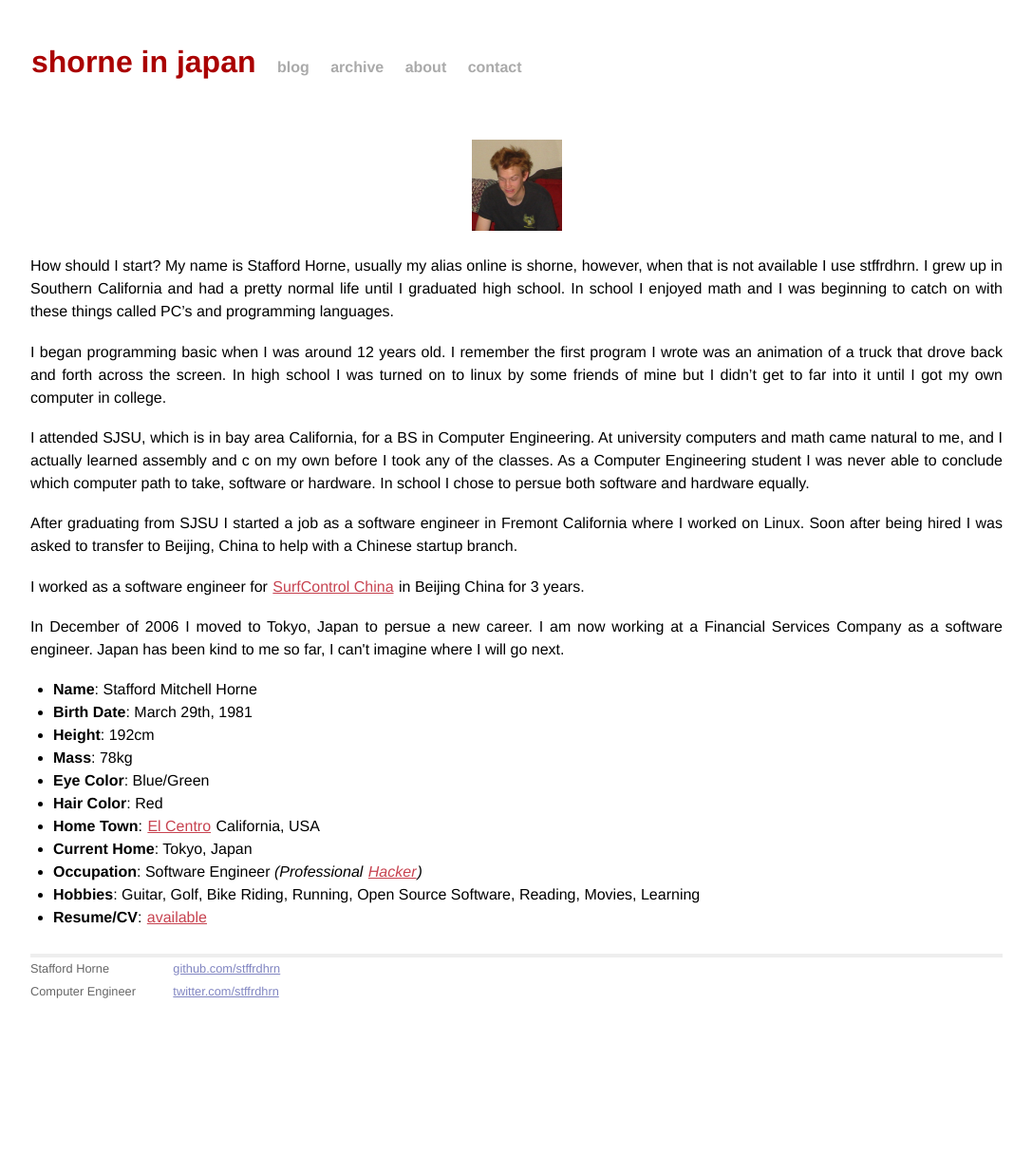
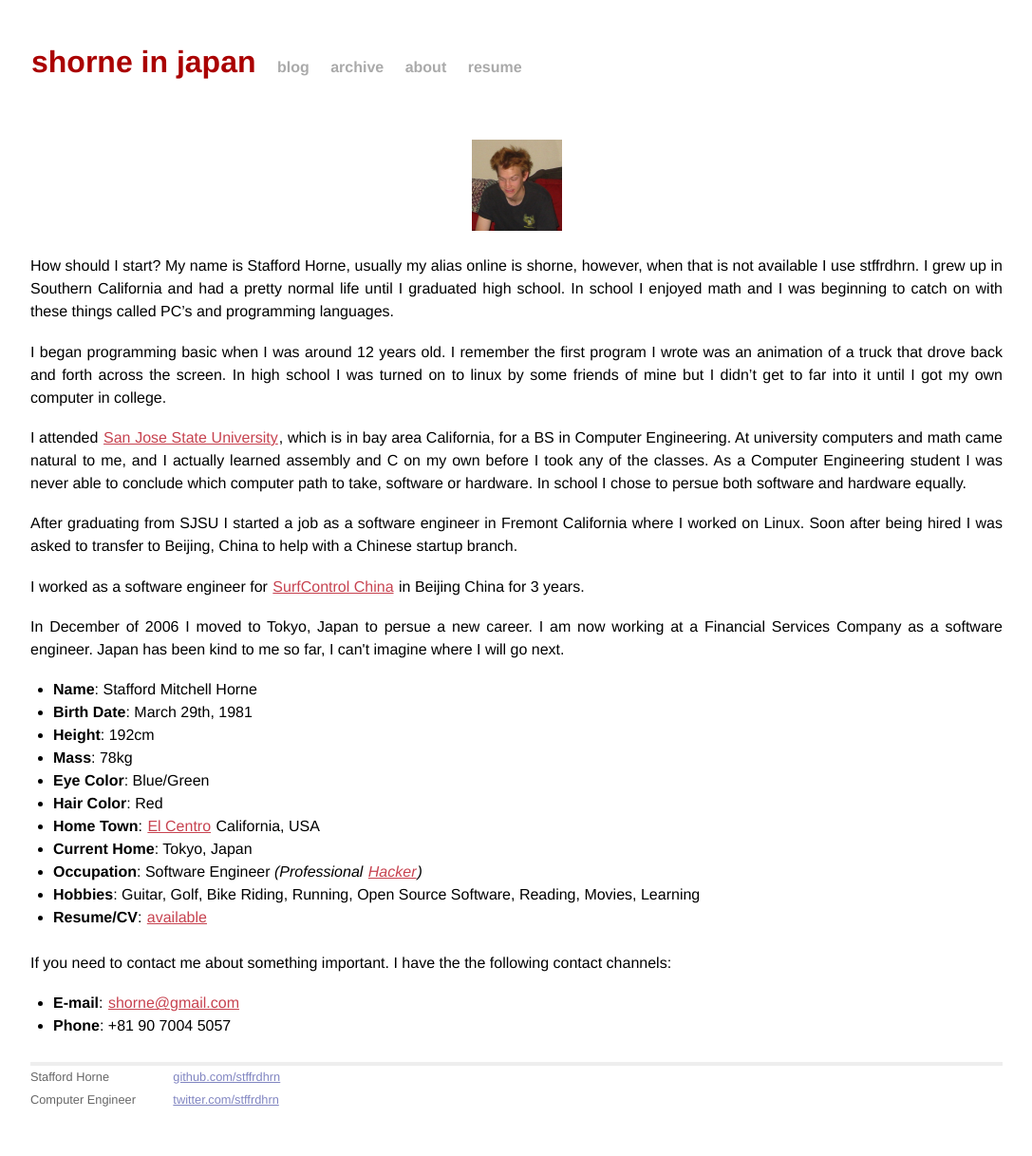
Before and after one commit to stffrdhrn/stffrdhrn.github.io, a Jekyll site: the page built from page/about.markdown, in a window 1280 px wide. Shown: the whole page at 95% size, without its empty margins (96-1183 px from the left). Built offline with Jekyll 4.4.1, drawn with Linux system fonts in a browser that asks for light colours; before the commit the page ends 1102 px from its top, so only the background shows below that.

```diff
--- a/_layouts/default.html
+++ b/_layouts/default.html
@@ -36,7 +36,7 @@
             <a class="extra" href="/">blog</a>
             <a class="extra" href="/page/archive.html">archive</a>
             <a class="extra" href="/page/about.html">about</a>
-            <a class="extra" href="/page/contact.html">contact</a>
+            <a class="extra" href="/page/curriculum-vitae.html">resume</a>
           </div>
 
           {{ content }}
--- a/page/about.markdown
+++ b/page/about.markdown
@@ -27,20 +27,43 @@
 </p>
 <p>How should I start? My name is Stafford Horne, usually my alias online is shorne, however, when that is not available I use stffrdhrn.  I grew up in Southern California and had a pretty normal life until I graduated high school.  In school I enjoyed math and I was beginning to catch on with these things called PC&#8217;s and programming languages.</p>
 <p>I began programming basic when I was around 12 years old.  I remember the first program I wrote was an animation of a truck that drove back and forth across the screen.  In high school I was turned on to linux by some friends of mine but I didn&#8217;t get to far into it until I got my own computer in college.</p>
-<p>I attended SJSU, which is in bay area California, for a BS in Computer Engineering. At university computers and math came natural to me, and I actually learned assembly and c on my own before I took any of the classes. As a Computer Engineering student I was never able to conclude which computer path to take, software or hardware. In school I chose to persue both software and hardware equally.</p>
-<p>After graduating from SJSU I started a job as a software engineer in Fremont California where I worked on Linux. Soon after being hired I was asked to transfer to Beijing, China to help with a Chinese startup branch.</p>
-<p>I worked as a software engineer for <a href="http://www.surfcontrol.com">SurfControl China</a> in Beijing China for 3 years.</p>
-<p>In December of 2006 I moved to Tokyo, Japan to persue a new career.  I am now working at a Financial Services Company as a software engineer.  Japan has been kind to me so far, I can't imagine where I will go next.</p>
+
+<p>I attended <a href="https://www.sjsu.edu">San Jose State University</a>, which is in bay area California, for a
+BS in Computer Engineering. At university computers and math came natural to me,
+and I actually learned assembly and C on my own before I took any of the
+classes. As a Computer Engineering student I was never able to conclude which
+computer path to take, software or hardware. In school I chose to persue both
+software and hardware equally.</p>
+
+<p>After graduating from SJSU I started a job as a software engineer in Fremont
+California where I worked on Linux. Soon after being hired I was asked to
+transfer to Beijing, China to help with a Chinese startup branch.</p>
+
+<p>I worked as a software engineer for <a href="http://www.surfcontrol.com">SurfControl China</a> in Beijing China for 3
+years.</p>
+
+<p>In December of 2006 I moved to Tokyo, Japan to persue a new
+career.  I am now working at a Financial Services Company as a software
+engineer.  Japan has been kind to me so far, I can't imagine where I will go
+next.</p>
+
 <ul>
-<li><strong>Name</strong>: Stafford Mitchell Horne</li>
-<li><strong>Birth Date</strong>: March 29th, 1981</li>
-<li><strong>Height</strong>: 192cm</li>
-<li><strong>Mass</strong>: 78kg</li>
-<li><strong>Eye Color</strong>: Blue/Green</li>
-<li><strong>Hair Color</strong>: Red</li>
-<li><strong>Home Town</strong>: <a href="http://www.cityofelcentro.org/">El Centro</a> California, USA</li>
-<li><strong>Current Home</strong>: Tokyo, Japan</li>
-<li><strong>Occupation</strong>: Software Engineer <em>(Professional <a href="http://www.catb.org/jargon/html/meaning-of-hack.html" title="The Jargon File">Hacker</a>)</em></li>
-<li><strong>Hobbies</strong>: Guitar, Golf, Bike Riding, Running, Open Source Software, Reading, Movies, Learning</li>
-<li><strong>Resume/CV</strong>: <a href="/page/curriculum-vitae.html">available</a></li>
+  <li><strong>Name</strong>: Stafford Mitchell Horne</li>
+  <li><strong>Birth Date</strong>: March 29th, 1981</li>
+  <li><strong>Height</strong>: 192cm</li>
+  <li><strong>Mass</strong>: 78kg</li>
+  <li><strong>Eye Color</strong>: Blue/Green</li>
+  <li><strong>Hair Color</strong>: Red</li>
+  <li><strong>Home Town</strong>: <a href="http://www.cityofelcentro.org/">El Centro</a> California, USA</li>
+  <li><strong>Current Home</strong>: Tokyo, Japan</li>
+  <li><strong>Occupation</strong>: Software Engineer <em>(Professional <a href="http://www.catb.org/jargon/html/meaning-of-hack.html" title="The Jargon File">Hacker</a>)</em></li>
+  <li><strong>Hobbies</strong>: Guitar, Golf, Bike Riding, Running, Open Source Software, Reading, Movies, Learning</li>
+  <li><strong>Resume/CV</strong>: <a href="/page/curriculum-vitae.html">available</a></li>
 </ul>
+
+<p>If you need to contact me about something important. I have the the
+following contact channels:</p>
+<ul>
+  <li><strong>E-mail</strong>: <a href="mailto:shorne@gmail.com">shorne@gmail.com</a></li>
+  <li><strong>Phone</strong>: +81 90 7004 5057</li>
+</ul>
```
Also changed, not shown: page/contact.markdown (deleted, +0 -31 lines), page/curriculum-vitae.markdown (+16 -4 lines).
